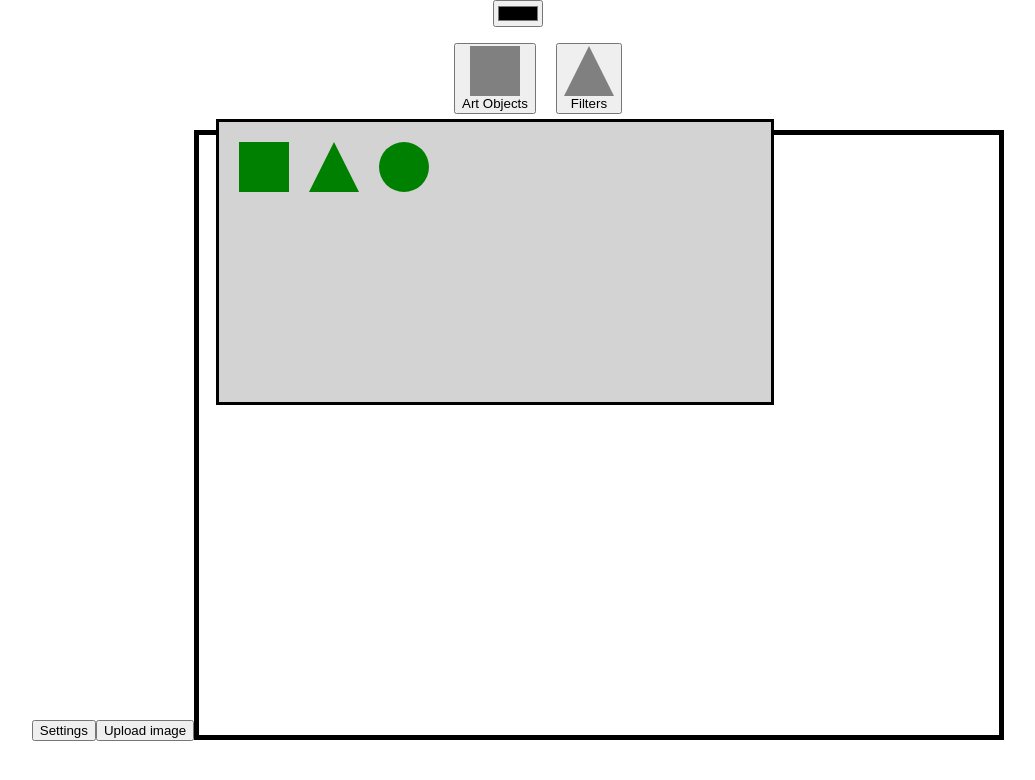
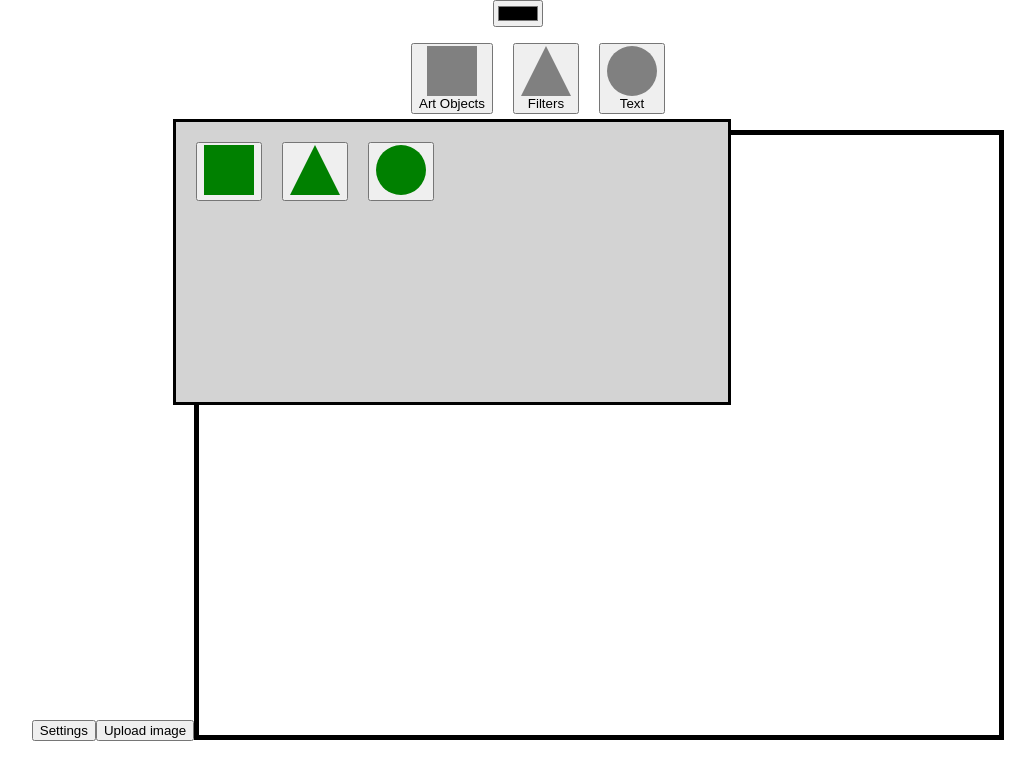
Before and after one commit to AkshachRd/pitch-cards, a React (Create React App) app: page / in a window 1280 px wide. Both pictures are taken after a click on the button "Art Objects". Shown: the top 780 px of the page, without its empty margins (122-1157 px from the left). Built offline with nearby package versions, Linux system fonts and the light colour scheme.

Commit message:
Изменена модель работы компонента Menu. Добавлен пункт Text в Header. Исправлен баг отрисовки текста выше выделения.

```diff
--- a/src/entities/dropdown/index.tsx
+++ b/src/entities/dropdown/index.tsx
@@ -1,27 +1,19 @@
-import Icon, {IconNames} from "shared/icons";
+import {ReactNode, Children} from "react";
 import "./styles.css";
-
-export interface DropdownButton {
-    iconName: IconNames;
-    color: string;
-    action: () => void;
-}
 
 interface DropdownProps
 {
-    disabled: boolean;
-    buttons: Array<DropdownButton>;
+    disabled?: boolean;
+    children?: ReactNode;
 }
 
-const Dropdown = ({disabled, buttons}: DropdownProps) => {
+const Dropdown = ({disabled = false, children}: DropdownProps) => {
     return (
-        <ul className={`dropdown ${disabled ? "" : "dropdown_show"}`}>
-            {buttons.map((button, index) => {
-                return <li className="dropdown__button" onClick={button.action} key={index}>
-                    <Icon width={50} height={50} color={button.color} name={button.iconName}/>
-                </li>
-            })}
-        </ul>
+        <div className={`dropdown ${disabled ? "" : "dropdown_show"}`}>
+            {Children.map(children, (child) =>
+                <div>{child}</div>
+            )}
+        </div>
     )
 }
 
--- a/src/entities/dropdown/styles.css
+++ b/src/entities/dropdown/styles.css
@@ -1,6 +1,7 @@
 .dropdown
 {
     display: flex;
+    flex-wrap: wrap;
     column-gap: 20px;
     width: 40vw;
     height: 30vh;
--- a/src/entities/menuButton/index.tsx
+++ b/src/entities/menuButton/index.tsx
@@ -4,8 +4,8 @@ import "./styles.css";
 interface MenuButtonProps
 {
     title: string;
-    onClick: () => void;
-    children: ReactNode;
+    onClick?: () => void;
+    children?: ReactNode;
 }
 
 const MenuButton = ({title, onClick, children}: MenuButtonProps) => {
--- a/src/entities/menuItem/index.tsx
+++ b/src/entities/menuItem/index.tsx
@@ -1,30 +1,24 @@
 import MenuButton from "../menuButton";
 import Icon, {IconNames} from "shared/icons";
-import Dropdown, {DropdownButton} from "../dropdown";
-import {useEffect, useReducer, useRef} from "react";
+import Dropdown from "../dropdown";
+import {useEffect, useReducer, useRef, ReactNode} from "react";
 import "./styles.css";
 
 export interface MenuItemDesc
 {
     iconName: IconNames;
     title: string;
-    dropdownButtons: Array<DropdownButton>;
 }
 
 interface MenuItemProps
 {
     item: MenuItemDesc;
+    children?: ReactNode;
 }
 
-const MenuItem = ({item}: MenuItemProps) => {
+const MenuItem = ({item, children}: MenuItemProps) => {
     const [dropdown, toggleDropdown] = useReducer((state) => !state, true);
     const itemRef = useRef<HTMLLIElement>(null);
-    const dropdownButtons = item.dropdownButtons.map((button) => {
-        return {...button, action: () => {
-                button.action();
-                toggleDropdown();
-            }}
-    });
 
     useEffect(() => {
         if (!itemRef.current) throw new Error("itemRef is not assigned");
@@ -47,7 +41,9 @@ const MenuItem = ({item}: MenuItemProps) => {
                 <MenuButton title={item.title} onClick={() => toggleDropdown()}>
                     <Icon width={50} height={50} color={"gray"} name={item.iconName}/>
                 </MenuButton>
-                <Dropdown disabled={dropdown} buttons={dropdownButtons}/>
+                <Dropdown disabled={dropdown}>
+                    {children}
+                </Dropdown>
             </li>
         </div>
     )
--- a/src/features/menu/index.tsx
+++ b/src/features/menu/index.tsx
@@ -1,17 +1,15 @@
-import MenuItem, {MenuItemDesc} from "entities/menuItem";
+import {ReactNode} from "react";
 import "./styles.css";
 
 interface MenuProps
 {
-    menuItems: Array<MenuItemDesc>;
+    children?: ReactNode;
 }
 
-const Menu = ({menuItems}: MenuProps) => {
+const Menu = ({children}: MenuProps) => {
     return (
         <ul className="menu">
-            {menuItems.map((item, index) => (
-                <MenuItem item={item} key={index}/>
-            ))}
+            {children}
         </ul>
     )
 }
--- a/src/features/textEditor/index.tsx
+++ b/src/features/textEditor/index.tsx
@@ -38,7 +38,7 @@ const TextEditor = () => {
                         <option key={fontFamily}>{fontFamily}</option>
                     )}
                 </select>
-                <input type="number" name="fontSize"/>
+                <input type="number" name="fontSize" defaultValue={12}/>
                 <select name="style">
                     {Object.keys(FontStyle).map((fontStyle) =>
                         <option key={fontStyle}>{fontStyle}</option>
--- a/src/widgets/canvas/lib/draw.ts
+++ b/src/widgets/canvas/lib/draw.ts
@@ -97,7 +97,9 @@ const drawImageObject = (ctx: CanvasRenderingContext2D, obj: ImageObject) => {
 const drawTextObject = (ctx: CanvasRenderingContext2D, obj: TextObject) => {
     ctx.font = `${obj.style} ${obj.fontSize}px ${obj.fontFamily}`;
     ctx.fillStyle = obj.color;
-    ctx.fillText(obj.content, obj.x, obj.y, obj.width);
+    const metrics = ctx.measureText(obj.content);
+    const contentHeight = metrics.actualBoundingBoxAscent + metrics.actualBoundingBoxDescent;
+    ctx.fillText(obj.content, obj.x, obj.y + contentHeight, obj.width);
 };
 
 const drawSelectionLines = (ctx: CanvasRenderingContext2D, obj: CanvasObject, pattern: Array<number>) => {
--- a/src/widgets/header/ui/index.tsx
+++ b/src/widgets/header/ui/index.tsx
@@ -4,9 +4,11 @@ import {useAppDispatch} from "shared/hooks";
 import {add, changeFilter, editColor} from "../../canvas/model/canvasSlice";
 import {Filters} from "shared/types";
 import Menu from "features/menu";
-import {IconNames} from "shared/icons";
+import Icon, {IconNames} from "shared/icons";
 import {v4 as uuid4v} from "uuid";
 import {createCircle, createRect, createTriangle} from "shared/lib/canvas";
+import MenuItem from "entities/menuItem";
+import TextEditor from "features/textEditor";
 
 interface HeaderProps
 {
@@ -46,7 +48,20 @@ const Header = ({children}: HeaderProps) => {
                 value={color}
                 action={(color) => dispatch(editColor(color))}
             />
-            <Menu menuItems={menuItems}/>
+            <Menu>
+                {menuItems.map(({iconName, title, dropdownButtons}) =>
+                    <MenuItem key={title} item={{iconName, title}}>
+                        {dropdownButtons.map(({action, iconName, color}) =>
+                            <button key={iconName + " " + color} onClick={action}>
+                                <Icon name={iconName} color={color} width={50} height={50}/>
+                            </button>
+                        )}
+                    </MenuItem>
+                )}
+                <MenuItem item={{iconName: IconNames.Circle, title: "Text"}}>
+                    <TextEditor />
+                </MenuItem>
+            </Menu>
             {children}
         </>
     )
```
